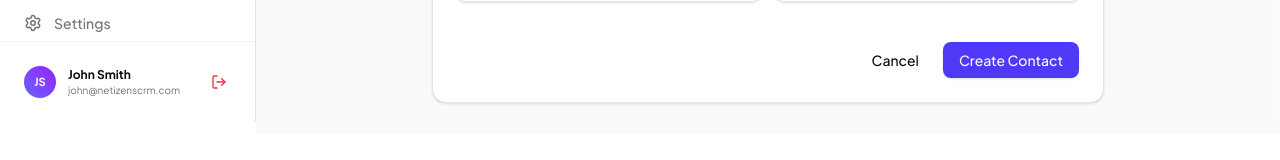
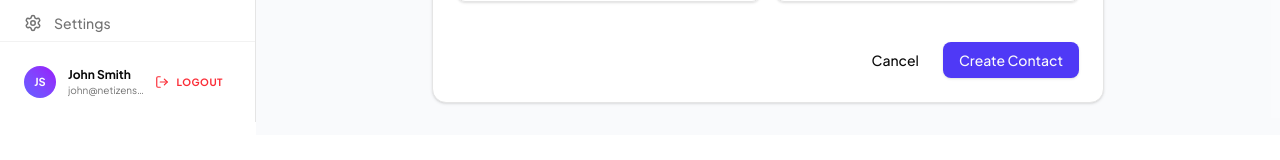
Before and after one commit to Saqlain-0088/NetizensCrm, a Next.js app in the folder crm/: page /contacts/new in a window 1280 px wide. Shown: the part 391-551 px from the top of the page. Built offline with nearby package versions, Linux system fonts and the light colour scheme; no server answers.

Commit message:
Enhance logout visibility with text label

```diff
--- a/crm/src/components/SidebarContent.jsx
+++ b/crm/src/components/SidebarContent.jsx
@@ -147,10 +147,10 @@ export default function SidebarContent() {
                             await fetch('/api/auth/logout', { method: 'POST' });
                             window.location.href = '/login';
                         }}
-                        className="p-1 rounded text-red-500 hover:bg-red-50 dark:hover:bg-red-900/20 transition-colors"
-                        title="Logout"
+                        className="flex items-center gap-2 px-2 py-1 rounded text-red-500 hover:bg-red-50 dark:hover:bg-red-900/20 transition-colors font-bold text-[10px] uppercase tracking-wider"
                     >
-                        <LogOut size={16} />
+                        <LogOut size={14} />
+                        <span>Logout</span>
                     </button>
                 </div>
             </div>
```
